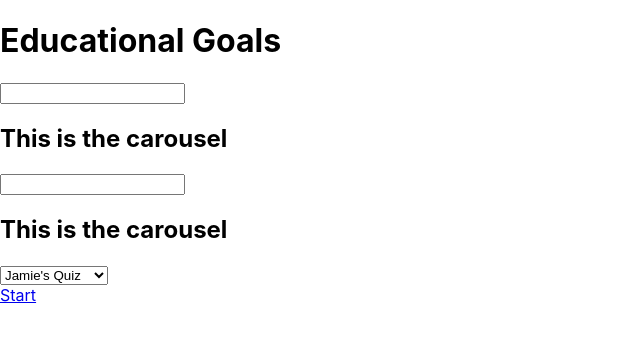
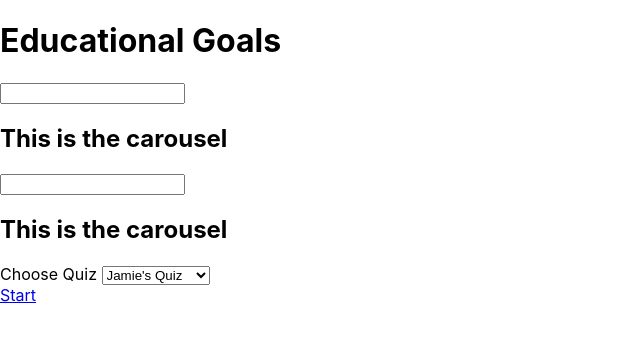
Before and after one commit to jdnolan93/w13-d2-lab, a React (Create React App) app in the folder client/: page /start in a window 1280 px wide. Shown: the top 342 px of the page, without its empty margins (0-640 px from the left). Built offline with nearby package versions, Linux system fonts and the light colour scheme.

Commit message:
small changes to Start Container

```diff
--- a/client/src/containers/StartContainer.js
+++ b/client/src/containers/StartContainer.js
@@ -26,8 +26,8 @@ const StartContainer = ({playerOne, playerTwo, setPlayerOne, setPlayerTwo}) => {
         <input type = "text" onChange={handleChangePlayerTwo} id = "Player 2 input"/>
         <h2> This is the carousel </h2>
         <form>
+            <label> Choose Quiz </label>
             <select>
-            <label> Choose Quiz </label>
             <option value = ""> Jamie's Quiz </option>
             <option value = ""> Fraser's Quiz </option>
             <option value = ""> Andrew's Quiz </option>
```
